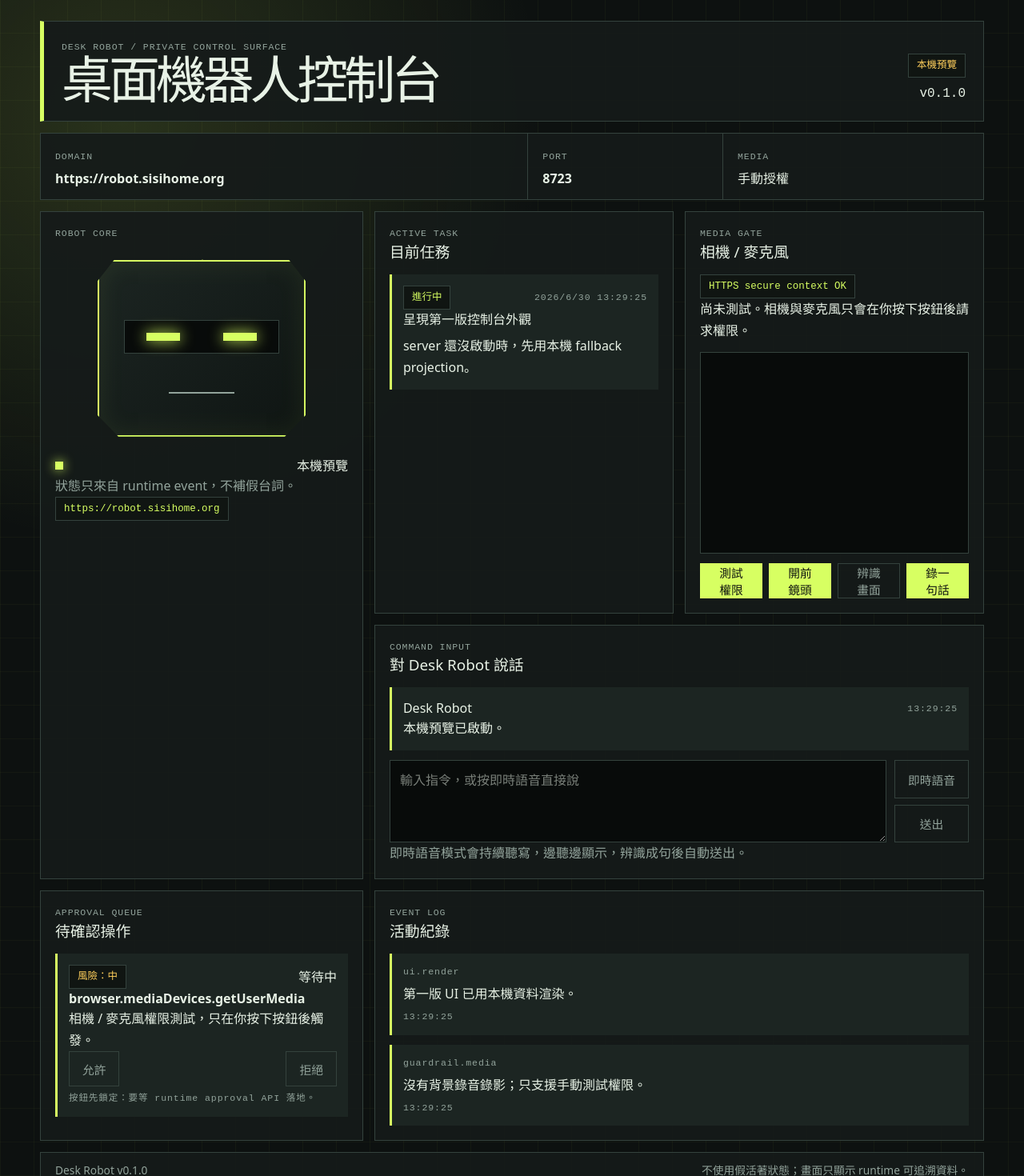
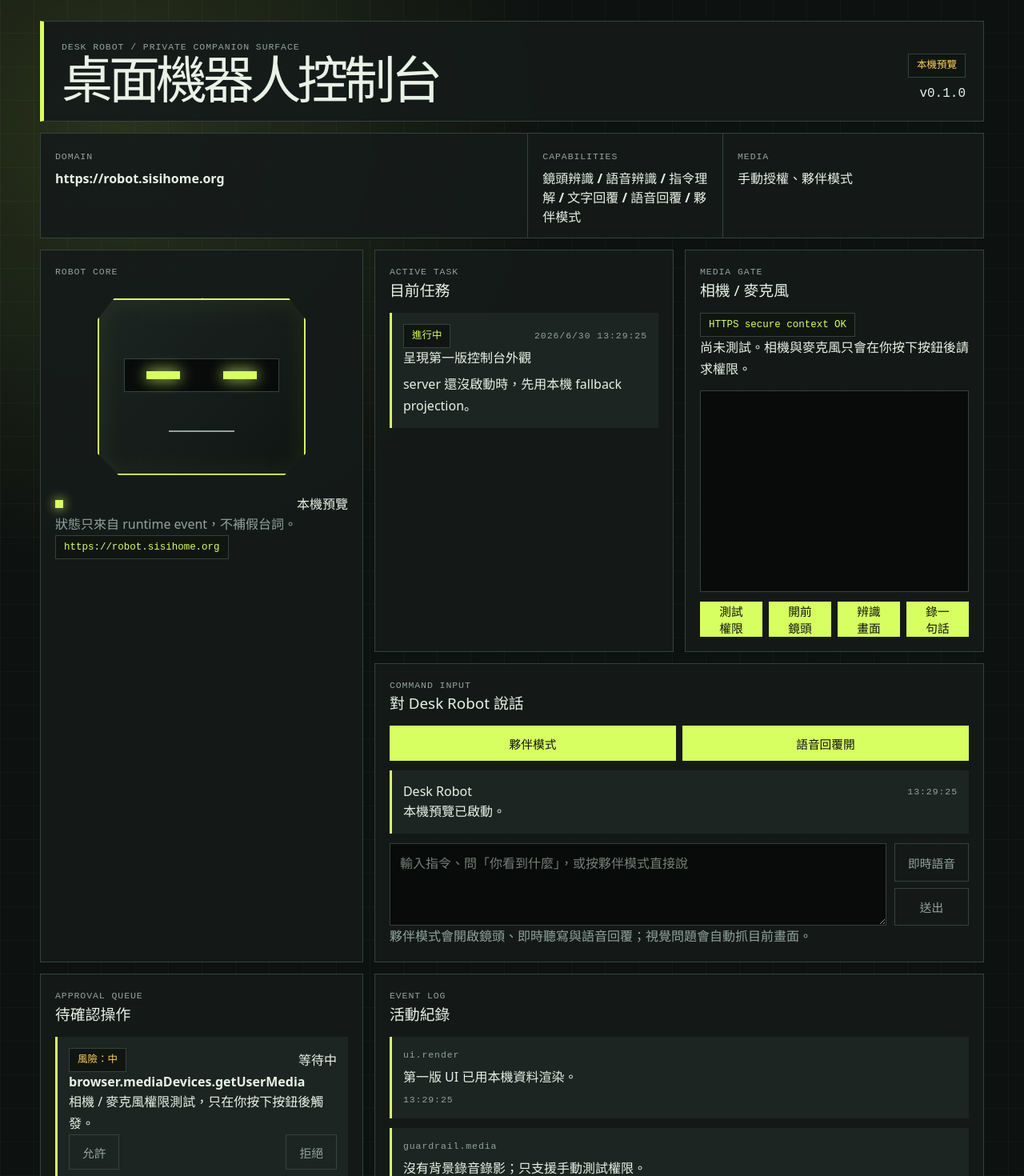
Before and after one commit to kevinsisi/desk-robot, a React (Vite) app in the folder packages/client/: page / in a window 1280 px wide. Shown: the top 1470 px of the page at 80% size. Built offline with nearby package versions, Linux system fonts and the light colour scheme; no server answers.

Commit message:
Build desk bot companion mode

```diff
--- a/packages/client/src/App.tsx
+++ b/packages/client/src/App.tsx
@@ -1,11 +1,12 @@
-import { useEffect, useState } from 'react';
+import { useCallback, useEffect, useRef, useState } from 'react';
 import { fetchState, sendMessage, analyzeVision, type DeskRobotState } from './api/client';
 import { ActivityStream } from './components/ActivityStream';
 import { ApprovalQueue } from './components/ApprovalQueue';
 import { ChatPanel } from './components/ChatPanel';
-import { MediaPermissionPanel } from './components/MediaPermissionPanel';
+import { MediaPermissionPanel, type CompanionStarter, type VisionAnalyzer } from './components/MediaPermissionPanel';
 import { RobotFace } from './components/RobotFace';
 import { TaskPanel } from './components/TaskPanel';
+import { getProductCapabilities } from './companion';
 import { APP_VERSION } from './version';
 
 const fallbackState: DeskRobotState = {
@@ -45,6 +46,8 @@ const fallbackState: DeskRobotState = {
 export function App() {
   const [state, setState] = useState<DeskRobotState>(fallbackState);
   const [loadStatus, setLoadStatus] = useState<'loading' | 'live' | 'fallback'>('loading');
+  const visionAnalyzerRef = useRef<VisionAnalyzer | null>(null);
+  const companionStarterRef = useRef<CompanionStarter | null>(null);
 
   async function refreshState() {
     const nextState = await fetchState();
@@ -74,16 +77,36 @@ export function App() {
     await refreshState();
   }
 
-  async function handleAnalyzeVision(imageDataUrl: string) {
-    await analyzeVision(imageDataUrl, '請辨識前鏡頭畫面，描述你看到的重點，並用 Desk Robot 的口吻回覆下一步建議。');
+  async function handleAnalyzeVision(imageDataUrl: string, prompt?: string) {
+    await analyzeVision(imageDataUrl, prompt ?? '請辨識前鏡頭畫面，描述你看到的重點，並用 Desk Robot 的口吻回覆下一步建議。');
     await refreshState();
   }
+
+  async function handleVisionCommand(content: string) {
+    const analyzer = visionAnalyzerRef.current;
+    if (!analyzer) throw new Error('視覺模組還沒準備好，請重新整理頁面。');
+    await analyzer(`使用者問：「${content}」。請根據目前前鏡頭畫面回答，先講你實際看到的重點，再回答指令。`);
+  }
+
+  async function handleStartCompanion() {
+    const starter = companionStarterRef.current;
+    if (!starter) throw new Error('夥伴模式還沒準備好，請重新整理頁面。');
+    await starter();
+  }
+
+  const registerVisionAnalyzer = useCallback((analyzer: VisionAnalyzer | null) => {
+    visionAnalyzerRef.current = analyzer;
+  }, []);
+
+  const registerCompanionStarter = useCallback((starter: CompanionStarter | null) => {
+    companionStarterRef.current = starter;
+  }, []);
 
   return (
     <main className="app-shell">
       <header className="topbar">
         <div>
-          <p className="eyebrow">DESK ROBOT / PRIVATE CONTROL SURFACE</p>
+          <p className="eyebrow">DESK ROBOT / PRIVATE COMPANION SURFACE</p>
           <h1>桌面機器人控制台</h1>
         </div>
         <div className="topbar-meta">
@@ -98,27 +121,31 @@ export function App() {
           <strong>{state.robot.domain}</strong>
         </div>
         <div>
-          <span>PORT</span>
-          <strong>8723</strong>
+          <span>CAPABILITIES</span>
+          <strong>{getProductCapabilities().join(' / ')}</strong>
         </div>
         <div>
           <span>MEDIA</span>
-          <strong>手動授權</strong>
+          <strong>手動授權、夥伴模式</strong>
         </div>
       </section>
 
       <div className="dashboard-grid">
         <RobotFace state={state.robot} />
         <TaskPanel task={state.activeTask} />
-        <MediaPermissionPanel onAnalyzeVision={handleAnalyzeVision} />
-        <ChatPanel messages={state.messages} onSend={handleSendMessage} />
+        <MediaPermissionPanel
+          onAnalyzeVision={handleAnalyzeVision}
+          onRegisterVisionAnalyzer={registerVisionAnalyzer}
+          onRegisterCompanionStarter={registerCompanionStarter}
+        />
+        <ChatPanel messages={state.messages} onSend={handleSendMessage} onVisionCommand={handleVisionCommand} onStartCompanion={handleStartCompanion} />
         <ApprovalQueue approvals={state.approvals} />
         <ActivityStream events={state.events} />
       </div>
 
       <footer>
         <span>Desk Robot v{APP_VERSION}</span>
-        <span>不使用假活著狀態；畫面只顯示 runtime 可追溯資料。</span>
+        <span>支援鏡頭辨識、語音辨識、指令理解、文字/語音回覆；媒體只在你手動啟用後運作。</span>
       </footer>
     </main>
   );
--- /dev/null
+++ b/packages/client/src/companion.ts
@@ -0,0 +1,11 @@
+export type CompanionCommandKind = 'chat' | 'vision';
+
+const visionIntentPattern = /(看到什麼|看見什麼|你看到|看一下|幫我看|辨識畫面|鏡頭|畫面|桌上|前面有什麼|這是什麼)/;
+
+export function classifyCompanionCommand(command: string): CompanionCommandKind {
+  return visionIntentPattern.test(command.replace(/\s+/g, '')) ? 'vision' : 'chat';
+}
+
+export function getProductCapabilities() {
+  return ['鏡頭辨識', '語音辨識', '指令理解', '文字回覆', '語音回覆', '夥伴模式'];
+}
--- a/packages/client/src/components/ChatPanel.tsx
+++ b/packages/client/src/components/ChatPanel.tsx
@@ -1,5 +1,6 @@
-import { useRef, useState } from 'react';
+import { useEffect, useRef, useState } from 'react';
 import type { ChatMessage } from '../api/client';
+import { classifyCompanionCommand } from '../companion';
 
 declare global {
   interface Window {
@@ -32,18 +33,45 @@ interface SpeechRecognitionEventLike {
 interface ChatPanelProps {
   messages: ChatMessage[];
   onSend: (content: string) => Promise<void>;
+  onVisionCommand: (content: string) => Promise<void>;
+  onStartCompanion?: () => Promise<void>;
 }
 
-export function ChatPanel({ messages, onSend }: ChatPanelProps) {
+function cleanForSpeech(text: string) {
+  return text.replace(/`{1,3}/g, '').replace(/https?:\/\/\S+/g, '網址').slice(0, 420);
+}
+
+export function ChatPanel({ messages, onSend, onVisionCommand, onStartCompanion }: ChatPanelProps) {
   const recognitionRef = useRef<SpeechRecognitionLike | null>(null);
   const keepListeningRef = useRef(false);
   const sendingRef = useRef(false);
   const lastFinalRef = useRef('');
+  const hydratedRef = useRef(false);
+  const lastSpokenAssistantIDRef = useRef<string | null>(null);
   const [draft, setDraft] = useState('');
   const [sending, setSending] = useState(false);
   const [listening, setListening] = useState(false);
-  const [speechStatus, setSpeechStatus] = useState('即時語音模式會持續聽寫，邊聽邊顯示，辨識成句後自動送出。');
+  const [voiceReplyEnabled, setVoiceReplyEnabled] = useState(true);
+  const [speechStatus, setSpeechStatus] = useState('夥伴模式會開啟鏡頭、即時聽寫與語音回覆；視覺問題會自動抓目前畫面。');
   const [error, setError] = useState<string | null>(null);
+
+  useEffect(() => {
+    const latest = messages[0];
+    if (!latest || latest.role !== 'assistant') return;
+    if (!hydratedRef.current) {
+      hydratedRef.current = true;
+      lastSpokenAssistantIDRef.current = latest.id;
+      return;
+    }
+    if (!voiceReplyEnabled || lastSpokenAssistantIDRef.current === latest.id || !('speechSynthesis' in window)) return;
+    lastSpokenAssistantIDRef.current = latest.id;
+    window.speechSynthesis.cancel();
+    const utterance = new SpeechSynthesisUtterance(cleanForSpeech(latest.content));
+    utterance.lang = 'zh-TW';
+    utterance.rate = 1.04;
+    utterance.pitch = 1.02;
+    window.speechSynthesis.speak(utterance);
+  }, [messages, voiceReplyEnabled]);
 
   async function submit(contentOverride?: string) {
     const content = (contentOverride ?? draft).trim();
@@ -52,9 +80,14 @@ export function ChatPanel({ messages, onSend }: ChatPanelProps) {
     setSending(true);
     setError(null);
     try {
-      await onSend(content);
+      if (classifyCompanionCommand(content) === 'vision') {
+        await onVisionCommand(content);
+        setSpeechStatus(`已送出視覺指令：${content}`);
+      } else {
+        await onSend(content);
+        setSpeechStatus(contentOverride ? `已送出：${content}` : '已送出文字指令。');
+      }
       setDraft('');
-      setSpeechStatus(contentOverride ? `已送出：${content}` : '已送出文字指令。');
     } catch (err) {
       setError(err instanceof Error ? err.message : '送出失敗');
     } finally {
@@ -107,7 +140,7 @@ export function ChatPanel({ messages, onSend }: ChatPanelProps) {
         try {
           recognition.start();
           setListening(true);
-          setSpeechStatus('即時語音模式持續中…');
+          setSpeechStatus('夥伴模式持續中：可以直接說話，或問「你看到什麼」。');
         } catch {
           setListening(false);
         }
@@ -138,10 +171,30 @@ export function ChatPanel({ messages, onSend }: ChatPanelProps) {
     setSpeechStatus('已停止即時語音。');
   }
 
+  async function startCompanionMode() {
+    setVoiceReplyEnabled(true);
+    setError(null);
+    try {
+      await onStartCompanion?.();
+      startSpeech();
+      setSpeechStatus('夥伴模式啟動：我會聽你說、看前鏡頭、用文字與語音回覆。');
+    } catch (err) {
+      setError(err instanceof Error ? err.message : '夥伴模式啟動失敗');
+    }
+  }
+
   return (
     <section className="panel chat-panel" aria-label="訊息輸入">
       <div className="panel-kicker">COMMAND INPUT</div>
       <h2>對 Desk Robot 說話</h2>
+      <div className="companion-toolbar" aria-label="夥伴模式控制">
+        <button type="button" onClick={startCompanionMode} disabled={sending || listening}>
+          夥伴模式
+        </button>
+        <button type="button" className={voiceReplyEnabled ? '' : 'secondary'} onClick={() => setVoiceReplyEnabled((enabled) => !enabled)}>
+          {voiceReplyEnabled ? '語音回覆開' : '語音回覆關'}
+        </button>
+      </div>
       <div className="message-list">
         {messages.map((message) => (
           <article key={message.id} className={`message message-${message.role}`}>
@@ -163,7 +216,7 @@ export function ChatPanel({ messages, onSend }: ChatPanelProps) {
         <textarea
           value={draft}
           onChange={(event) => setDraft(event.target.value)}
-          placeholder="輸入指令，或按即時語音直接說"
+          placeholder="輸入指令、問「你看到什麼」，或按夥伴模式直接說"
           rows={3}
         />
         <div className="chat-actions">
--- a/packages/client/src/components/MediaPermissionPanel.tsx
+++ b/packages/client/src/components/MediaPermissionPanel.tsx
@@ -1,13 +1,18 @@
-import { useMemo, useRef, useState } from 'react';
+import { useCallback, useEffect, useMemo, useRef, useState } from 'react';
 import { recordMediaEvent } from '../api/client';
 
 type PermissionState = 'idle' | 'unsupported' | 'checking' | 'granted' | 'denied' | 'error' | 'previewing' | 'recording' | 'analyzing';
 
+export type VisionAnalyzer = (prompt?: string) => Promise<void>;
+export type CompanionStarter = () => Promise<void>;
+
 interface MediaPermissionPanelProps {
-  onAnalyzeVision: (imageDataUrl: string) => Promise<void>;
+  onAnalyzeVision: (imageDataUrl: string, prompt?: string) => Promise<void>;
+  onRegisterVisionAnalyzer?: (analyzer: VisionAnalyzer | null) => void;
+  onRegisterCompanionStarter?: (starter: CompanionStarter | null) => void;
 }
 
-export function MediaPermissionPanel({ onAnalyzeVision }: MediaPermissionPanelProps) {
+export function MediaPermissionPanel({ onAnalyzeVision, onRegisterVisionAnalyzer, onRegisterCompanionStarter }: MediaPermissionPanelProps) {
   const videoRef = useRef<HTMLVideoElement | null>(null);
   const cameraStreamRef = useRef<MediaStream | null>(null);
   const recorderRef = useRef<MediaRecorder | null>(null);
@@ -43,9 +48,14 @@ export function MediaPermissionPanel({ onAnalyzeVision }: MediaPermissionPanelPr
     }
   }
 
-  async function startCamera() {
-    if (!navigator.mediaDevices?.getUserMedia) return unsupported();
-    stopCamera(false);
+  const startCamera = useCallback(async () => {
+    if (!navigator.mediaDevices?.getUserMedia) {
+      unsupported();
+      throw new Error('這個瀏覽器不支援相機。');
+    }
+    cameraStreamRef.current?.getTracks().forEach((track) => track.stop());
+    cameraStreamRef.current = null;
+    if (videoRef.current) videoRef.current.srcObject = null;
     try {
       const stream = await navigator.mediaDevices.getUserMedia({ video: { facingMode: 'user' }, audio: false });
       cameraStreamRef.current = stream;
@@ -54,14 +64,16 @@ export function MediaPermissionPanel({ onAnalyzeVision }: MediaPermissionPanelPr
         await videoRef.current.play();
       }
       setState('previewing');
-      setMessage('前鏡頭預覽中。畫面只在本機瀏覽器顯示，沒有上傳。');
+      setMessage('前鏡頭預覽中。畫面只在本機瀏覽器顯示；只有辨識時才會送出單張截圖。');
       void recordMediaEvent('camera.started', '使用者開啟前鏡頭本機預覽。');
     } catch (error) {
       const name = error instanceof DOMException ? error.name : 'UnknownError';
       setState(name === 'NotAllowedError' ? 'denied' : 'error');
-      setMessage(name === 'NotAllowedError' ? '你拒絕了相機權限。' : `前鏡頭啟動失敗：${name}`);
+      const text = name === 'NotAllowedError' ? '你拒絕了相機權限。' : `前鏡頭啟動失敗：${name}`;
+      setMessage(text);
+      throw new Error(text);
     }
-  }
+  }, []);
 
   function stopCamera(record = true) {
     cameraStreamRef.current?.getTracks().forEach((track) => track.stop());
@@ -108,12 +120,11 @@ export function MediaPermissionPanel({ onAnalyzeVision }: MediaPermissionPanelPr
     if (recorderRef.current && recorderRef.current.state !== 'inactive') recorderRef.current.stop();
   }
 
-  async function analyzeCurrentFrame() {
+  const analyzeCurrentFrame = useCallback(async (prompt?: string) => {
+    if (!cameraStreamRef.current) await startCamera();
     const video = videoRef.current;
     if (!video || !cameraStreamRef.current || video.readyState < HTMLMediaElement.HAVE_CURRENT_DATA) {
-      setState('error');
-      setMessage('請先開前鏡頭，等畫面出現後再按「辨識畫面」。');
-      return;
+      throw new Error('請先開前鏡頭，等畫面出現後再辨識。');
     }
 
     const previousState = state;
@@ -127,14 +138,32 @@ export function MediaPermissionPanel({ onAnalyzeVision }: MediaPermissionPanelPr
       if (!context) throw new Error('canvas_unavailable');
       context.drawImage(video, 0, 0, canvas.width, canvas.height);
       const imageDataUrl = canvas.toDataURL('image/jpeg', 0.82);
-      await onAnalyzeVision(imageDataUrl);
+      await onAnalyzeVision(imageDataUrl, prompt);
       setState(cameraStreamRef.current ? 'previewing' : 'granted');
       setMessage('已完成畫面辨識，回覆已出現在對話區。前鏡頭仍只在你手動開啟時運作。');
     } catch (error) {
       setState(previousState === 'previewing' ? 'previewing' : 'error');
-      setMessage(error instanceof Error ? `畫面辨識失敗：${error.message}` : '畫面辨識失敗。');
+      const text = error instanceof Error ? `畫面辨識失敗：${error.message}` : '畫面辨識失敗。';
+      setMessage(text);
+      throw new Error(text);
     }
-  }
+  }, [onAnalyzeVision, startCamera, state]);
+
+  const startCompanion = useCallback(async () => {
+    await startCamera();
+    await recordMediaEvent('companion.started', '使用者啟動夥伴模式：前鏡頭、即時語音與語音回覆。');
+    setMessage('夥伴模式已開：你可以直接說話，問「你看到什麼」會自動抓目前畫面辨識。');
+  }, [startCamera]);
+
+  useEffect(() => {
+    onRegisterVisionAnalyzer?.(analyzeCurrentFrame);
+    return () => onRegisterVisionAnalyzer?.(null);
+  }, [analyzeCurrentFrame, onRegisterVisionAnalyzer]);
+
+  useEffect(() => {
+    onRegisterCompanionStarter?.(startCompanion);
+    return () => onRegisterCompanionStarter?.(null);
+  }, [onRegisterCompanionStarter, startCompanion]);
 
   return (
     <section className="panel media-panel" aria-label="相機與麥克風權限">
@@ -151,7 +180,7 @@ export function MediaPermissionPanel({ onAnalyzeVision }: MediaPermissionPanelPr
         <button type="button" onClick={state === 'previewing' ? () => stopCamera() : startCamera} disabled={state === 'recording' || state === 'analyzing'}>
           {state === 'previewing' ? '關閉前鏡頭' : '開前鏡頭'}
         </button>
-        <button type="button" onClick={analyzeCurrentFrame} disabled={state !== 'previewing'}>
+        <button type="button" onClick={() => void analyzeCurrentFrame()} disabled={state === 'recording' || state === 'analyzing'}>
           {state === 'analyzing' ? '辨識中…' : '辨識畫面'}
         </button>
         <button type="button" onClick={state === 'recording' ? stopRecording : startRecording} disabled={state === 'analyzing'}>
--- a/packages/client/src/styles.css
+++ b/packages/client/src/styles.css
@@ -156,6 +156,8 @@ p { line-height: 1.7; }
 .task-box, .approval-card, .event-list li, .message { border-left: 3px solid var(--accent); background: var(--panel-strong); padding: 14px; }
 .approval-list, .event-list, .message-list { display: grid; gap: 12px; }
 .message-list { max-height: 270px; overflow: auto; margin-bottom: 12px; }
+.companion-toolbar { display: grid; grid-template-columns: 1fr 1fr; gap: 8px; margin-bottom: 12px; }
+.companion-toolbar button { width: 100%; }
 .message-user { border-left-color: var(--warning); }
 .message p { margin-bottom: 0; white-space: pre-wrap; }
 .chat-form { display: grid; grid-template-columns: 1fr auto; gap: 10px; align-items: stretch; }
@@ -185,7 +187,7 @@ footer { display: flex; justify-content: space-between; gap: 12px; margin-top: 1
 @media (max-width: 820px) {
   .topbar, footer { display: grid; }
   .topbar-meta { justify-items: start; }
-  .hero-strip, .dashboard-grid, .chat-form, .media-actions { grid-template-columns: 1fr; }
+  .hero-strip, .dashboard-grid, .chat-form, .media-actions, .companion-toolbar { grid-template-columns: 1fr; }
   .hero-strip > div { border-right: 0; border-bottom: 1px solid var(--line); }
   .activity-panel, .chat-panel { grid-column: auto; }
 }
```
Also changed, not shown: packages/client/src/api/client.ts (+11 -3 lines), 2 other files (tests, documents, lock files or other folders).
